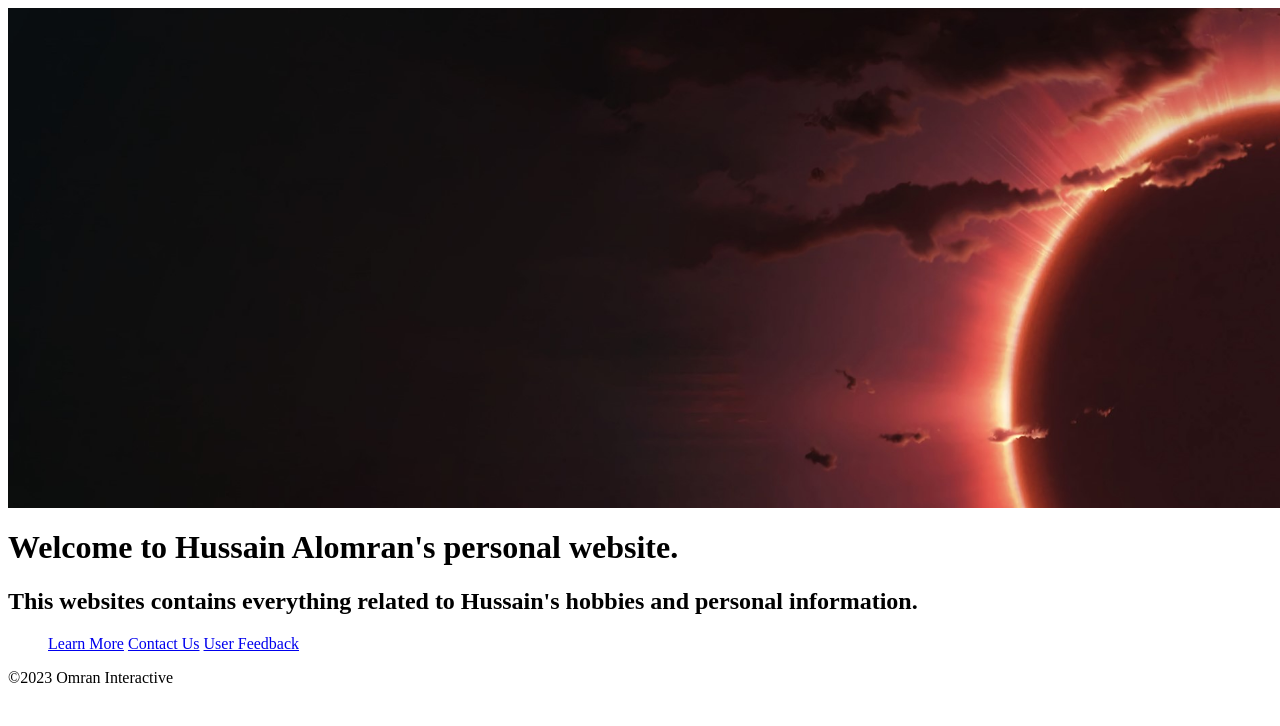
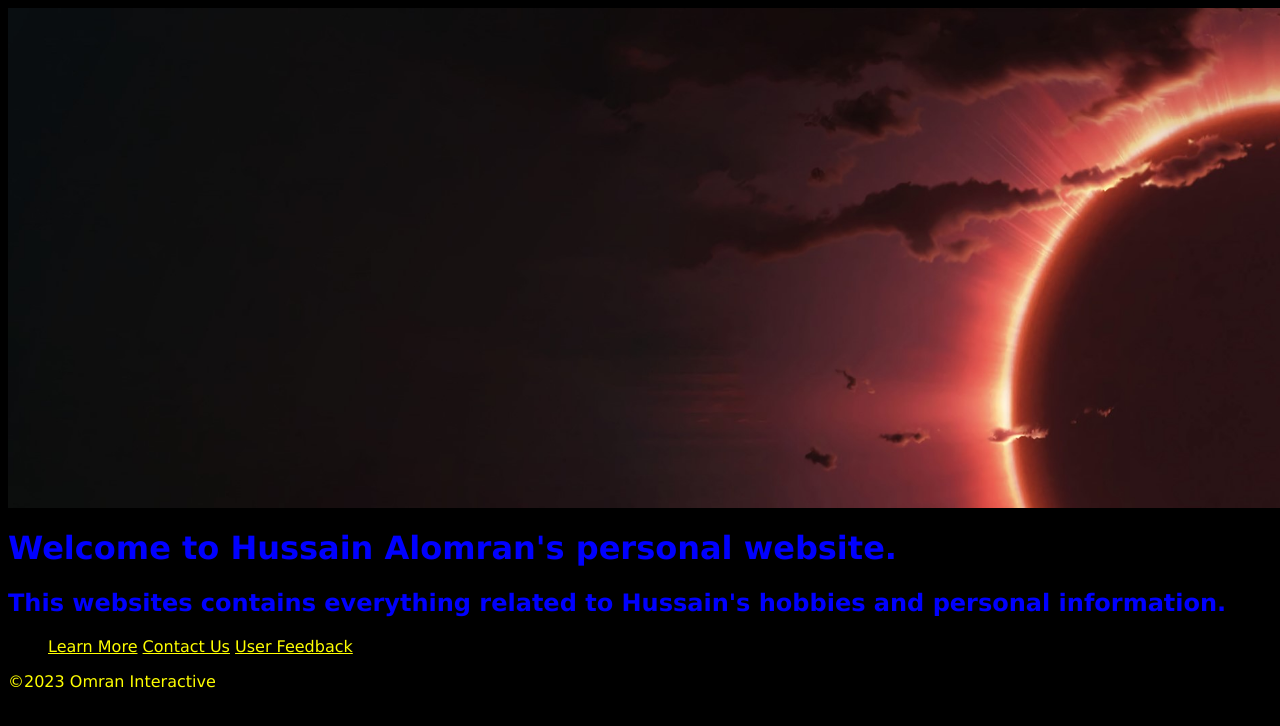
Before and after one commit to HBO2001/swe-363-231, a plain HTML site: page MainPage.html in a window 1280 px wide. Shown: the top 726 px of the page. Drawn offline with Linux system fonts and the light colour scheme.

Commit message:
CSS01_Exercise01

```diff
--- a/MainPage.html
+++ b/MainPage.html
@@ -5,6 +5,8 @@
     <Title>
         Hussain's Personal Website
     </Title>
+
+<link rel="stylesheet" href="Styles.css">
 
 </head>
 
--- /dev/null
+++ b/Styles.css
@@ -0,0 +1,39 @@
+body{
+
+    background-color: black;
+
+}
+
+h1,h2,h3,h4,h5 {
+
+    color: blue;
+
+    font-family: Lucida Sans;
+}
+
+img{
+
+    display: block;
+}
+
+a{
+
+    color: yellow;
+}
+
+a:hover{
+
+    font-weight: bold;
+}
+
+a:visited{
+
+    color: green;
+}
+
+footer {
+
+    color:yellow;
+
+    font-family: Lucida Sans;
+}
```
